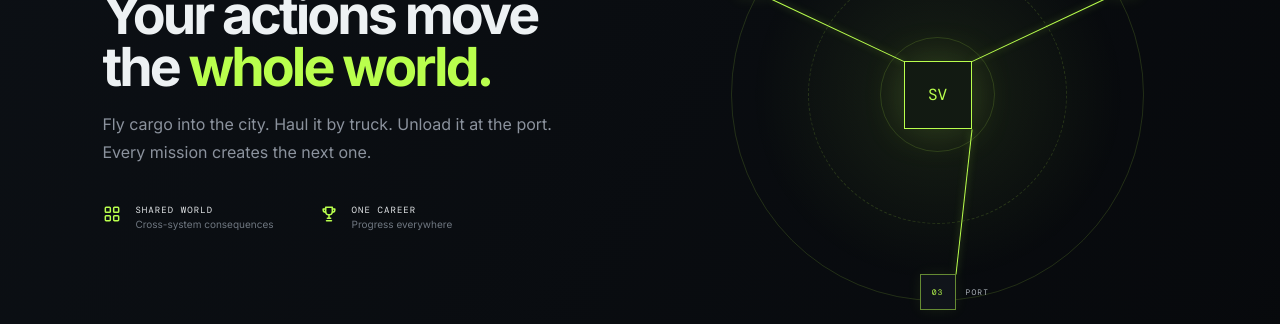
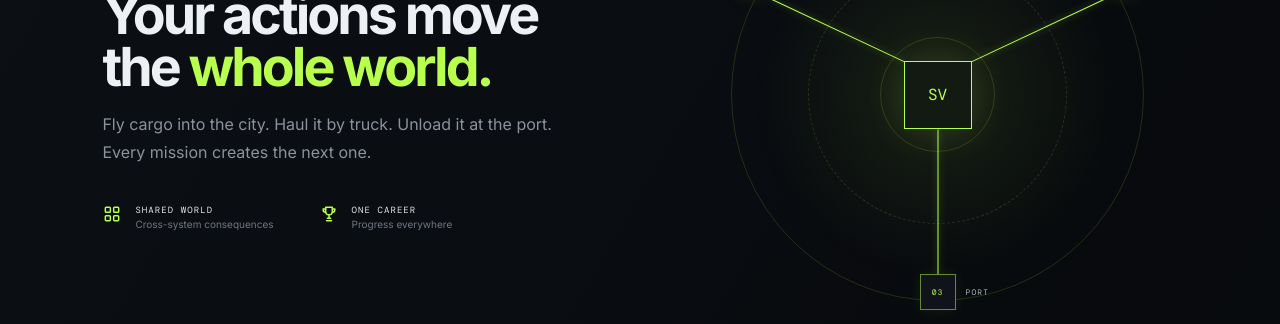
Before and after one commit to PVirgil/SimuVerse, a React (Vite) app: page / in a window 1280 px wide. Shown: the part 2400-2724 px from the top of the page. Built offline with nearby package versions, Linux system fonts and the light colour scheme.

Commit message:
Refactor route-c styles for better positioning

```diff
--- a/src/styles.css
+++ b/src/styles.css
@@ -198,10 +198,19 @@ footer{height:110px;padding:0 6vw;display:flex;align-items:center;justify-conten
   top-right corner of 03 -> bottom-right corner of SV
 */
 .route-c {
-    left: 53.75%;
-    top: 87.2917%;
-    width: 30.4167%;
-    transform: rotate(-83.7deg);
+    /* Center of the SV box */
+    left: 50%;
+
+    /* Bottom edge of the SV box */
+    top: calc(50% + 34px);
+
+    /* Distance from SV bottom to 03 top */
+    width: calc(87.2917% - 50% - 34px);
+
+    /* Point straight down */
+    transform: rotate(90deg);
+
+    transform-origin: 0 50%;
 }
 
 @media(max-width:1000px){.nav nav{display:none}.hero-vehicle{opacity:.42;right:-80px}.hero-copy{width:70vw}.sim-grid{grid-template-columns:repeat(2,1fr)}.world-section{gap:30px}.world-map{width:390px;height:390px}.world-copy{width:50%}}
```
